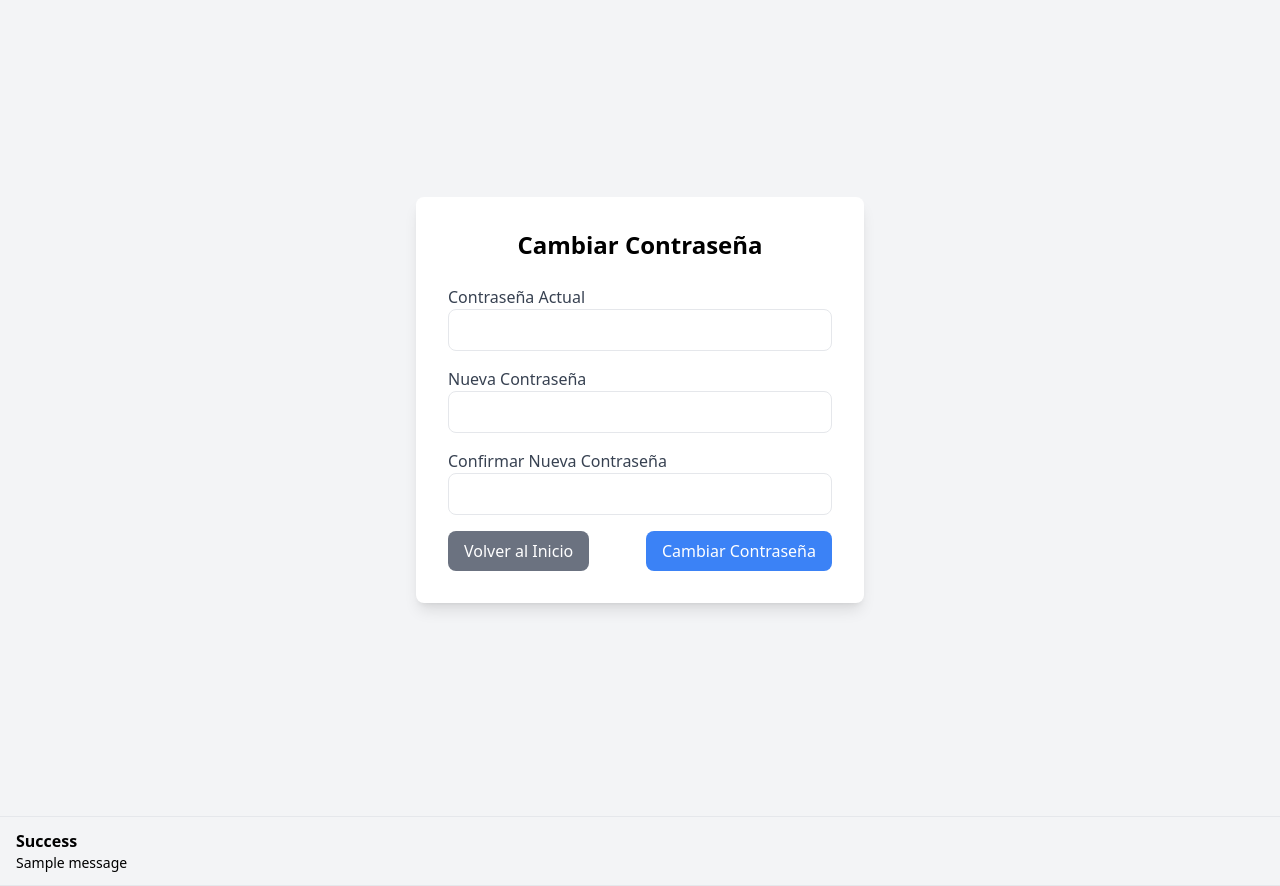
After one commit to eigonzalezrojas/lab-system, a Flask app: page /change_password in a window 1280 px wide. The commit adds this page. Run offline with Flask 2, Linux system fonts and the light colour scheme; a user stored in the database is signed in; tables that the repository leaves empty hold one stand-in row (values such as "Sample post"); one stand-in notice (Sample message) is shown; some libraries are stand-ins or nearby versions.

Commit message:
add change password section admin_dashboard

```diff
--- a/src/routes/authRoutes.py
+++ b/src/routes/authRoutes.py
@@ -1,6 +1,7 @@
 from flask import Blueprint, render_template, request, redirect, url_for, flash
 from flask_login import login_user, logout_user, login_required, current_user
-from src.models import UserAccount, UserRole
+from werkzeug.security import generate_password_hash, check_password_hash
+from src.models import UserAccount
 from src import db
 import os
 import random
@@ -72,6 +73,27 @@ def forgot_password():
             flash('El Rut ingresado no está registrado', 'danger')
     return render_template('forgot_password.html')
 
+
+@auth_bp.route('/change_password', methods=['GET', 'POST'])
+@login_required
+def change_password():
+    if request.method == 'POST':
+        current_password = request.form.get('current_password')
+        new_password = request.form.get('new_password')
+        confirm_password = request.form.get('confirm_password')
+
+        if not check_password_hash(current_user.password_hash, current_password):
+            flash('La contraseña actual es incorrecta', 'danger')
+        elif new_password != confirm_password:
+            flash('La nueva contraseña y la confirmación no coinciden', 'danger')
+        else:
+            current_user.password_hash = generate_password_hash(new_password)
+            db.session.commit()
+            flash('Contraseña actualizada con éxito', 'success')
+            return redirect(url_for('home.home'))
+
+    return render_template('change_password.html')
+
 @auth_bp.route('/logout')
 @login_required
 def logout():
--- a/src/templates/admin_dashboard.html
+++ b/src/templates/admin_dashboard.html
@@ -28,6 +28,7 @@
                 <a href="{{ url_for('solvent.solventes', section='solventes') }}" class="block py-2.5 px-4 rounded transition duration-200 hover:bg-blue-700 hover:text-white">Solventes</a>
                 <a href="{{ url_for('sample.muestras', section='muestras') }}" class="block py-2.5 px-4 rounded transition duration-200 hover:bg-blue-700 hover:text-white">Muestras</a>
                 <a href="{{ url_for('sample_preparation.sample_preparations', section='samplePreparations') }}" class="block py-2.5 px-4 rounded transition duration-200 hover:bg-blue-700 hover:text-white">Preparación muestra</a>
+                <a href="{{ url_for('auth.change_password') }}" class="block py-2.5 px-4 rounded transition duration-200 hover:bg-blue-700 hover:text-white">Cambiar Contraseña</a>
                 <div class="nav-footer mt-auto">
                     <a href="{{ url_for('auth.logout') }}" class="block py-2.5 px-4 rounded transition duration-200 hover:bg-blue-700 hover:text-white">Logout</a>
                 </div>
@@ -353,9 +354,7 @@
                         </div>
                     </div>
                 </section>
-
             {% endif %}
-
         </div>
     </div>
 
--- /dev/null
+++ b/src/templates/change_password.html
@@ -0,0 +1,47 @@
+<!DOCTYPE html>
+<html lang="en">
+<head>
+    <meta charset="UTF-8">
+    <meta name="viewport" content="width=device-width, initial-scale=1.0">
+    <title>Cambiar Contraseña</title>
+    <script src="https://cdn.tailwindcss.com"></script>
+</head>
+<body class="bg-gray-100">
+    <div class="min-h-screen flex items-center justify-center">
+        <div class="max-w-md w-full bg-white p-8 rounded-lg shadow-lg">
+            <h2 class="text-2xl font-bold mb-6 text-center">Cambiar Contraseña</h2>
+            <form method="POST" action="{{ url_for('auth.change_password') }}">
+                <input type="hidden" name="csrf_token" value="{{ csrf_token() }}">
+                <div class="mb-4">
+                    <label for="current_password" class="block text-gray-700">Contraseña Actual</label>
+                    <input type="password" name="current_password" id="current_password" class="w-full px-3 py-2 border rounded-lg" required>
+                </div>
+                <div class="mb-4">
+                    <label for="new_password" class="block text-gray-700">Nueva Contraseña</label>
+                    <input type="password" name="new_password" id="new_password" class="w-full px-3 py-2 border rounded-lg" required>
+                </div>
+                <div class="mb-4">
+                    <label for="confirm_password" class="block text-gray-700">Confirmar Nueva Contraseña</label>
+                    <input type="password" name="confirm_password" id="confirm_password" class="w-full px-3 py-2 border rounded-lg" required>
+                </div>
+                <div class="flex justify-between">
+                    <a href="{{ url_for('home.home') }}" class="bg-gray-500 text-white py-2 px-4 rounded-lg">Volver al Inicio</a>
+                    <button type="submit" class="bg-blue-500 text-white py-2 px-4 rounded-lg">Cambiar Contraseña</button>
+                </div>
+            </form>
+        </div>
+    </div>
+    <div class="container mx-auto mt-4">
+        {% with messages = get_flashed_messages(with_categories=true) %}
+          {% if messages %}
+            {% for category, message in messages %}
+              <div class="bg-{{ category }}-100 border-t border-b border-{{ category }}-500 text-{{ category }}-700 px-4 py-3" role="alert">
+                <p class="font-bold">{{ category | capitalize }}</p>
+                <p class="text-sm">{{ message }}</p>
+              </div>
+            {% endfor %}
+          {% endif %}
+        {% endwith %}
+    </div>
+</body>
+</html>
```
